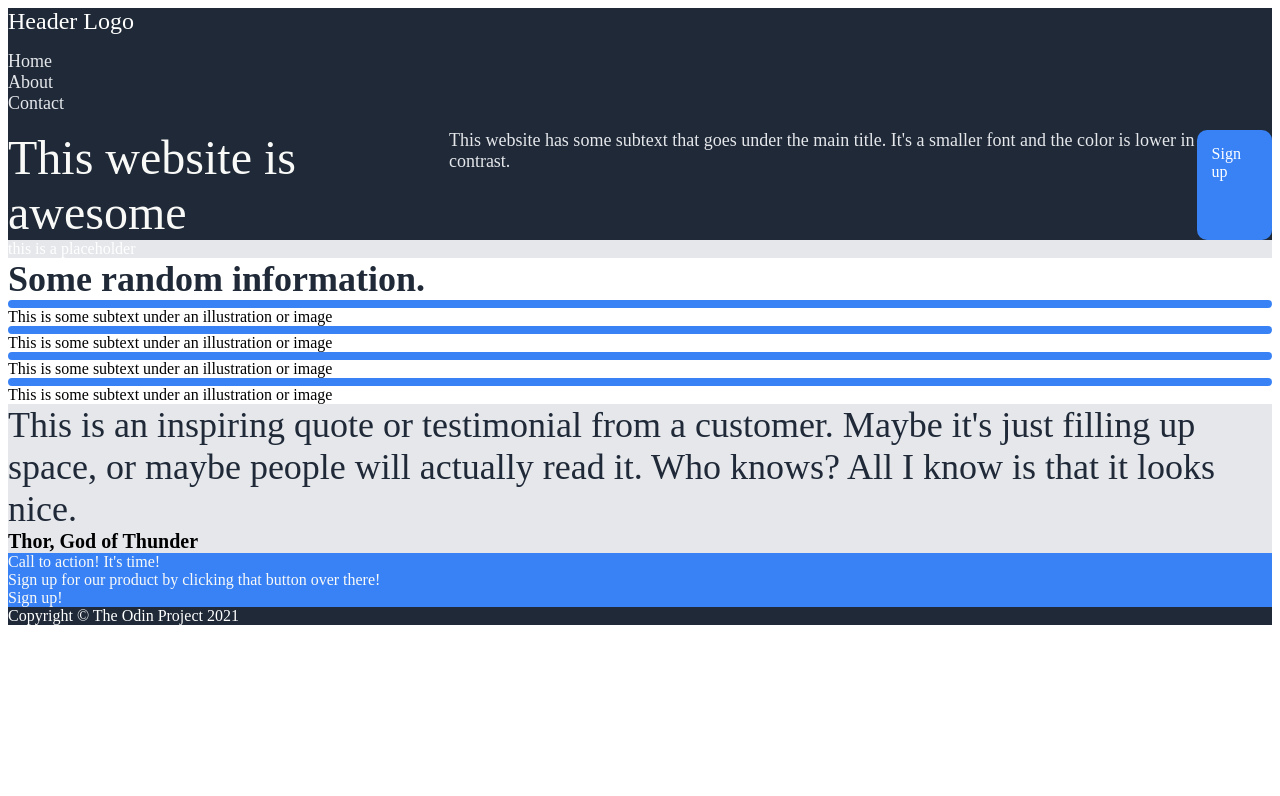
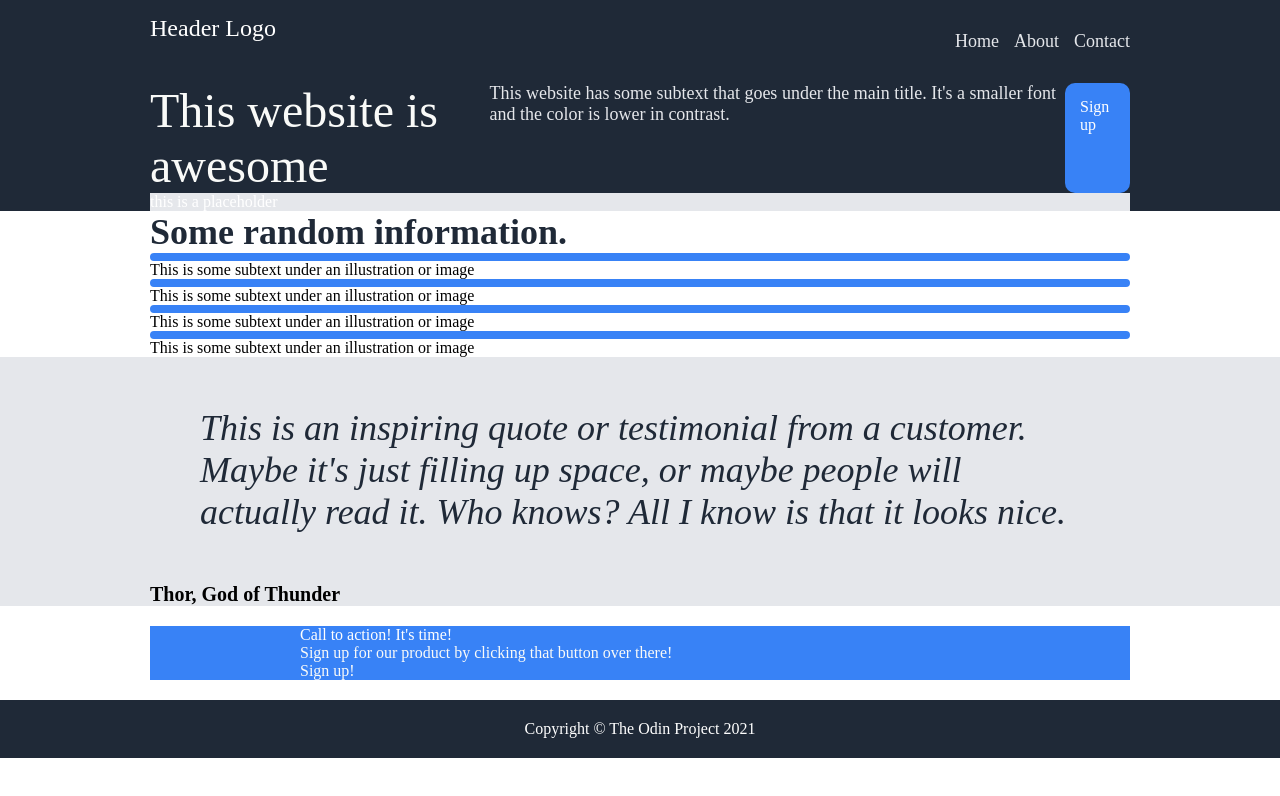
Before and after one commit to nyrees/odin-awesome-site, a plain HTML site: page index.html in a window 1280 px wide. Drawn offline with Linux system fonts and the light colour scheme.

Commit message:
Most of the formatting and flexbox is complete.
Time to hone each individual section to better match
the desired outcome.

```diff
--- a/index.html
+++ b/index.html
@@ -22,6 +22,7 @@
             </ul>
 
         </div>
+    </div>
 
     <div class="herobox">
         <div class="hero">
@@ -40,7 +41,6 @@
 
         </div>
 
-        </div>
     </div>
 
     <div class="main">
@@ -82,7 +82,7 @@
             </div>
 
             <div class="calltime">
-                <div class="">Call to action! It's time!</div>
+                <div class="calltext">Call to action! It's time!</div>
                 <div>Sign up for our product by clicking that button over there!</div>
                 <div class="signupbutton">Sign up!</div>
             </div>
--- a/style.css
+++ b/style.css
@@ -1,11 +1,19 @@
 body {
-
+margin: 0;
 }
 
-.header, .footer {
+.header, .footer, .herobox {
 
     color: white;
     background-color: #1F2937 ;
+    padding: 0 150px;
+}
+
+.header {
+    display: flex;
+    justify-content: space-between;
+    padding: 15px 150px;
+
 }
 
 .right li, .right a {
@@ -16,22 +24,29 @@ body {
 }
 .right ul {
     padding:0;
+    display: flex;
+    justify-content: center;
+    align-items: center;
+    gap: 15px;
 }
 
 .left {
     font-size: 24px;
-    color:#red;
+    font-weight: 00;
+
 }
 
 .right {
     display: flex;
-
+    justify-content: center;
+    align-items: center;
 }
 
 .hero {
 
     display: flex;
     background-color: #1F2937 ;
+
 }
 
 
@@ -57,20 +72,25 @@ body {
     background-color: #E5E7EB;
 }
 
+.main {
+
+}
+
 .maintitle {
     color: #1F2937;
     font-size: 36px;
     font-weight: 800;
-
+    padding: 0 150px;
 }
 
 
 .cardcontainer {
 
+
 }
 
 .cardholder {
-
+    padding: 0 150px;
 }
 
 .card {
@@ -85,12 +105,14 @@ body {
 
 .inspire {
     background-color: #E5E7EB;
+    padding: 0 150px;
 }
 
 .quote {
     color: #1F2937;
     font-size: 36px;
-    font-style: light-italic;
+    font-style: italic;
+    padding: 50px;
 }
 
 .quoteby {
@@ -102,6 +124,8 @@ body {
 .calltime {
     background-color: #3882F6;
     color: #F9FAF8;
+    padding: 0 150px;
+    margin:20px 150px
 }
 
 .calltext {
@@ -113,3 +137,10 @@ body {
     border-radius: 10px;
 
 }
+
+.footer {
+
+    padding: 20px;
+    display: flex;
+    justify-content: center;
+}
```
Lines whose indentation alone changed are shown as unchanged.
